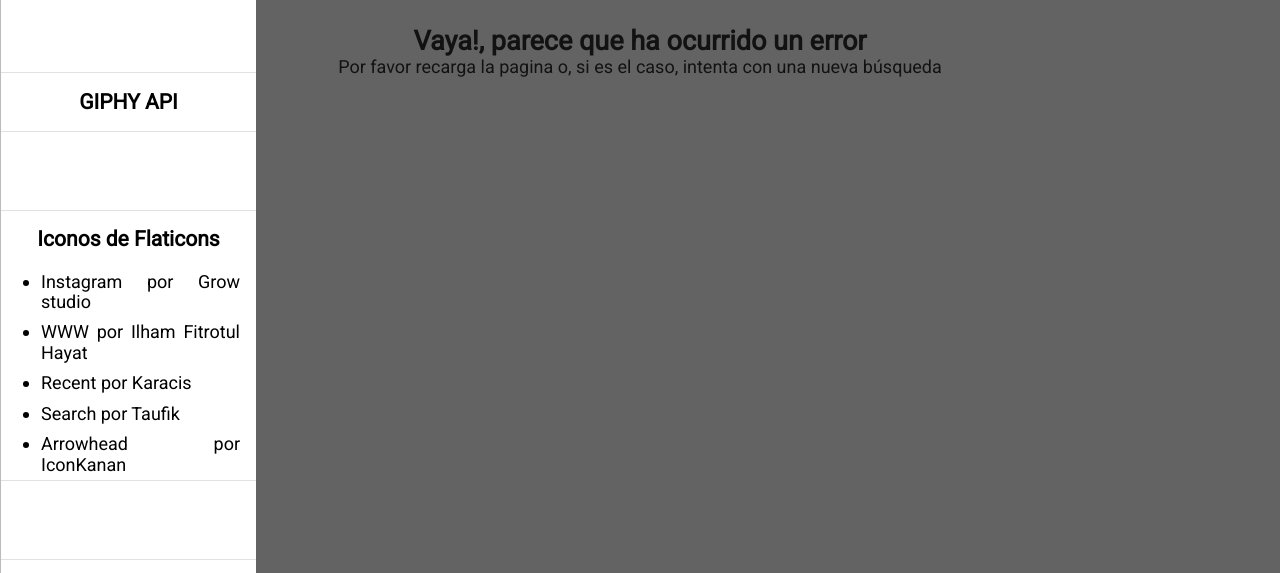
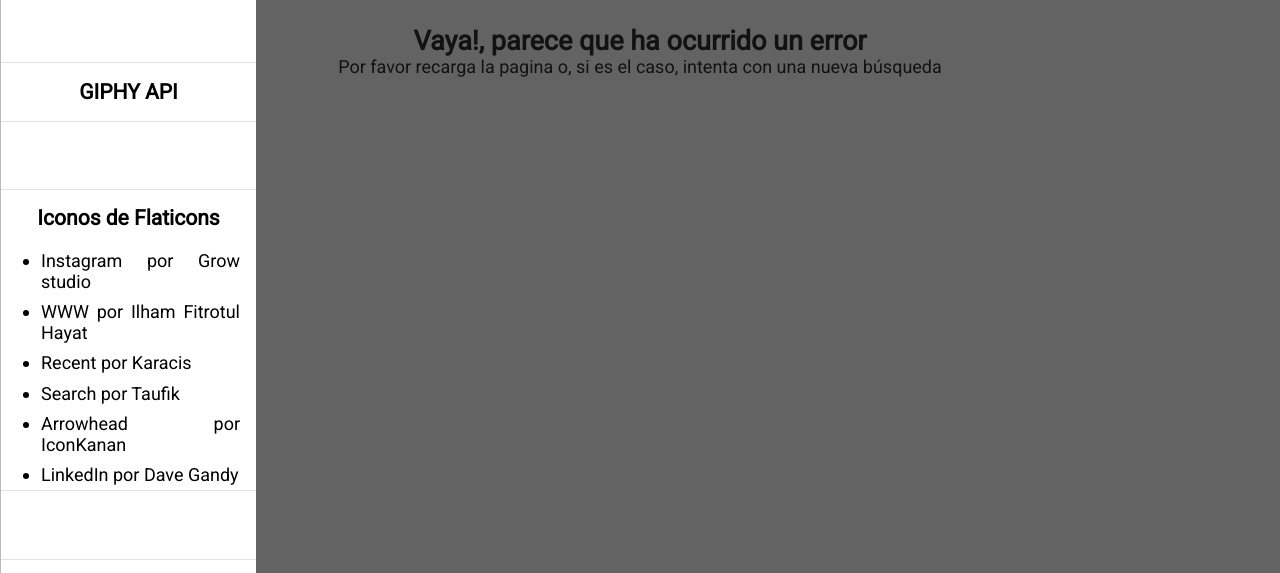
Before and after one commit to Paman00/giphy-api-project, a plain HTML site: page index.html in a window 1280 px wide. Both pictures are taken after a click on the button 1201 px from the left and 30 px from the top of the page. Shown: the part 66-639 px from the top of the page. Drawn offline with Linux system fonts and the light colour scheme; no server answers.

Commit message:
Change atributtions on menu

```diff
--- a/index.html
+++ b/index.html
@@ -45,6 +45,7 @@
                     <li><a href="https://www.flaticon.com/free-icons/recent" title="recent icons" target="_blank">Recent por Karacis</a></li>
                     <li><a href="https://www.flaticon.com/free-icons/search" title="search icons" target="_blank">Search por Taufik</a></li>
                     <li><a href="https://www.flaticon.com/free-icons/arrowhead" title="arrowhead icons" target="_blank">Arrowhead por IconKanan</a></li>
+                    <li><a href="https://www.flaticon.es/iconos-gratis/linkedin" title="linkedin iconos" target="_blank">LinkedIn por Dave Gandy</a></li>
                 </ul>
             </div>
             <div class="menu-me">
```
